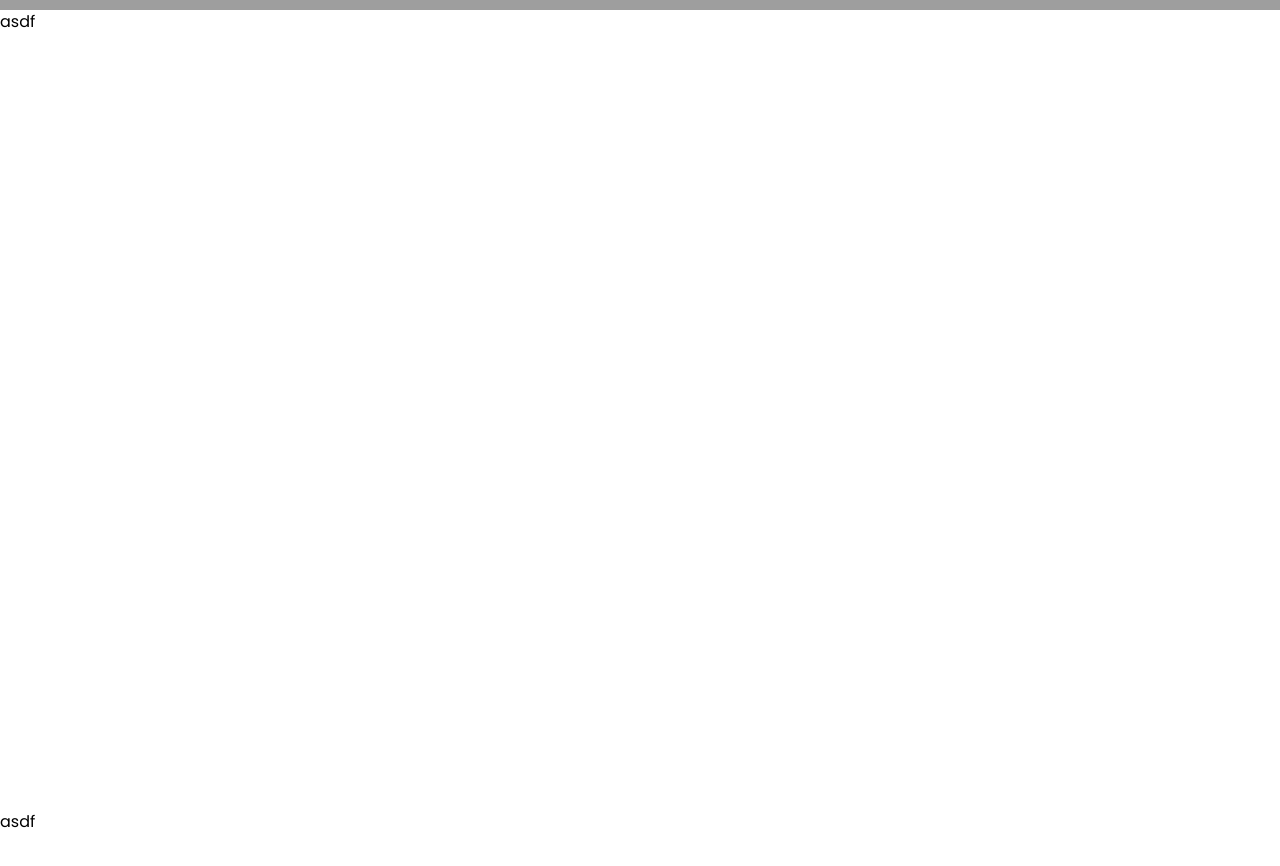
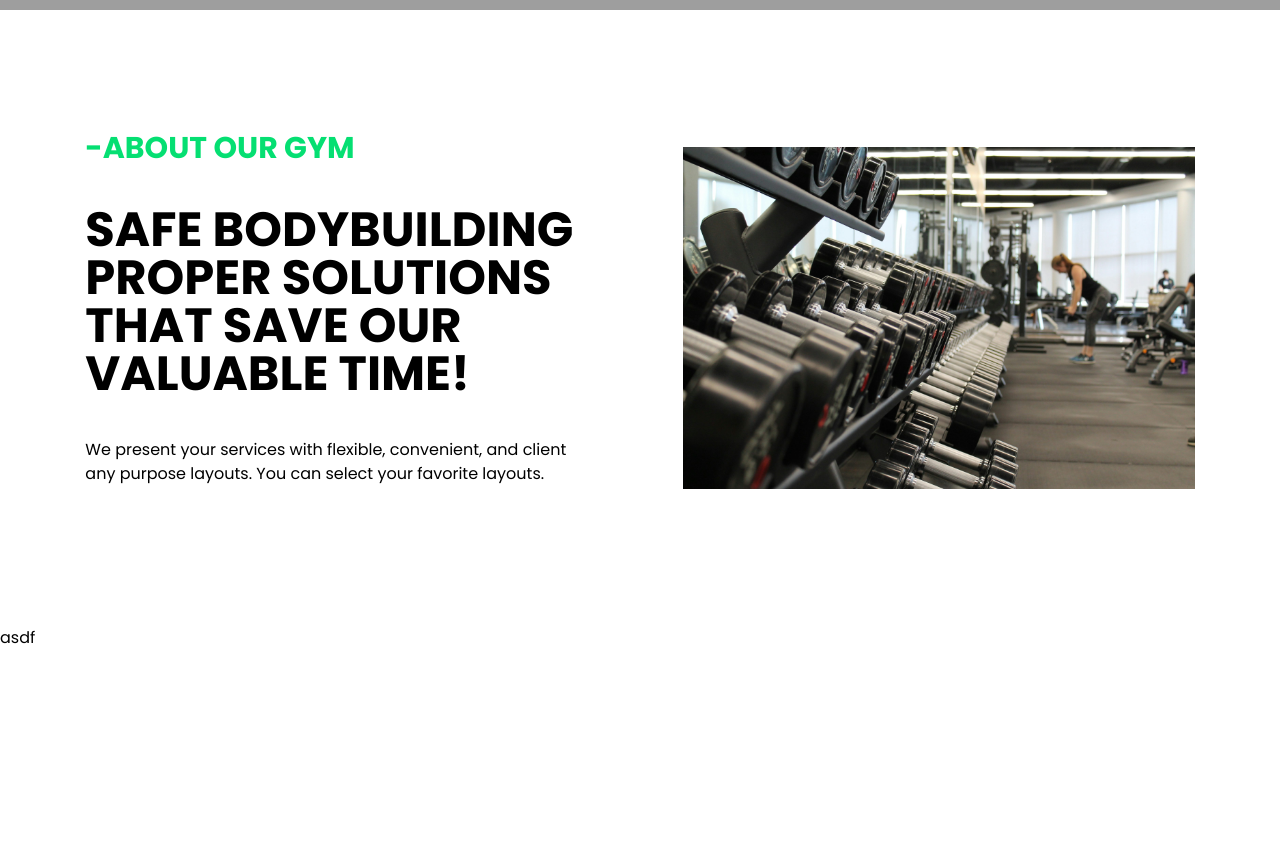
Before and after one commit to tanvirulislam149/gym_management_client, a Next.js app: page / in a window 1280 px wide. Shown: the part 800-1666 px from the top of the page. Built offline with nearby package versions, Linux system fonts and the light colour scheme; grey boxes are pictures that could not be loaded.

Commit message:
about done

```diff
--- /dev/null
+++ b/components/About/About.jsx
@@ -0,0 +1,31 @@
+import React from "react";
+import Image from "next/image";
+import gym from "../../images/gym.jpg";
+
+const About = () => {
+  return (
+    <div className="md:flex justify-evenly items-center my-20 md:my-30">
+      <div className="md:w-2/5 mb-5">
+        <p className="text-primary font-bold text-3xl mb-10">-ABOUT OUR GYM</p>
+        <p className="text-5xl mb-10 font-bold">
+          SAFE BODYBUILDING PROPER SOLUTIONS THAT SAVE OUR VALUABLE TIME!
+        </p>
+        <p>
+          We present your services with flexible, convenient, and client any
+          purpose layouts. You can select your favorite layouts.
+        </p>
+      </div>
+      <div className="w-full md:w-2/5">
+        <Image
+          className="w-full"
+          src={gym}
+          width={500}
+          height={500}
+          alt="Picture of the author"
+        />
+      </div>
+    </div>
+  );
+};
+
+export default About;
--- a/components/Banner/Banner.jsx
+++ b/components/Banner/Banner.jsx
@@ -1,6 +1,6 @@
 import React from "react";
 import styles from "./Banner.module.css";
-import ButtonComp from "../Button/ButtonComp";
+import Button from "../Button/Button";
 
 const Banner = () => {
   return (
@@ -11,8 +11,8 @@ const Banner = () => {
         <p className="mb-4">Build Perfect body shape for</p>
         <p>good and healthy life</p>
         <div className="flex justify-center">
-          <ButtonComp>Be A Member</ButtonComp>
-          <ButtonComp>Member Login</ButtonComp>
+          <Button>Be A Member</Button>
+          <Button>Member Login</Button>
         </div>
       </div>
     </div>
--- a/components/Button/ButtonComp.jsx
+++ b/components/Button/Button.jsx
@@ -1,6 +1,6 @@
 import React from "react";
 
-const ButtonComp = ({ children }) => {
+const Button = ({ children }) => {
   return (
     <div>
       <button className="btn bg-green-400 hover:bg-white m-3 text-black border-none">
@@ -10,4 +10,4 @@ const ButtonComp = ({ children }) => {
   );
 };
 
-export default ButtonComp;
+export default Button;
--- a/src/app/globals.css
+++ b/src/app/globals.css
@@ -6,6 +6,7 @@
   name: "dark";
   default: true;
   --color-base-100: #000000;
+  --color-primary: oklch(79.2% 0.209 151.711);
 }
 
 :root {
--- a/src/app/page.js
+++ b/src/app/page.js
@@ -1,12 +1,14 @@
 import Image from "next/image";
 import Navbar from "../../components/Navbar/Navbar";
 import Banner from "../../components/Banner/Banner";
+import About from "../../components/About/About";
 
 export default function Home() {
   return (
     <>
       <Navbar />
       <Banner />
+      <About />
       <h1 className="h-screen">asdf</h1>
       <h1 className="h-screen">asdf</h1>
       <h1 className="h-screen">asdf</h1>
```
Also changed, not shown: images/gym.jpg (added).
